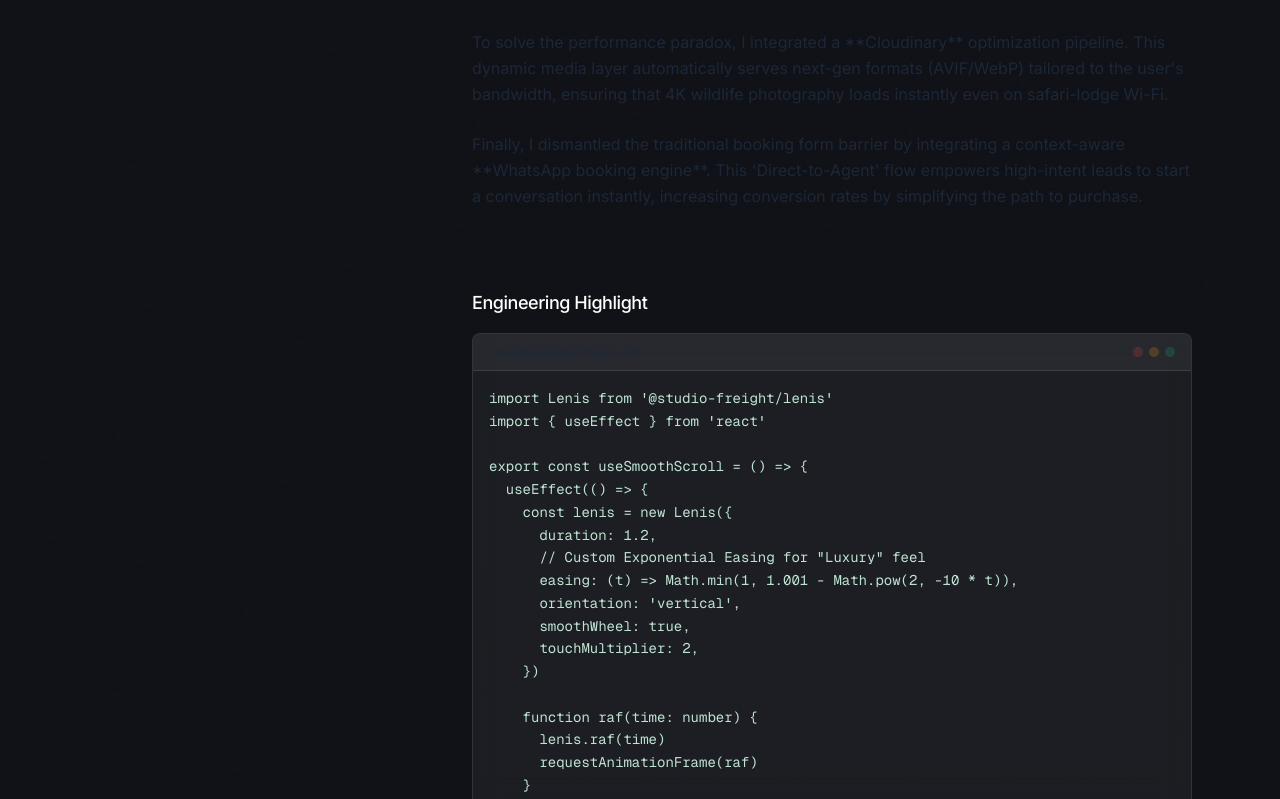
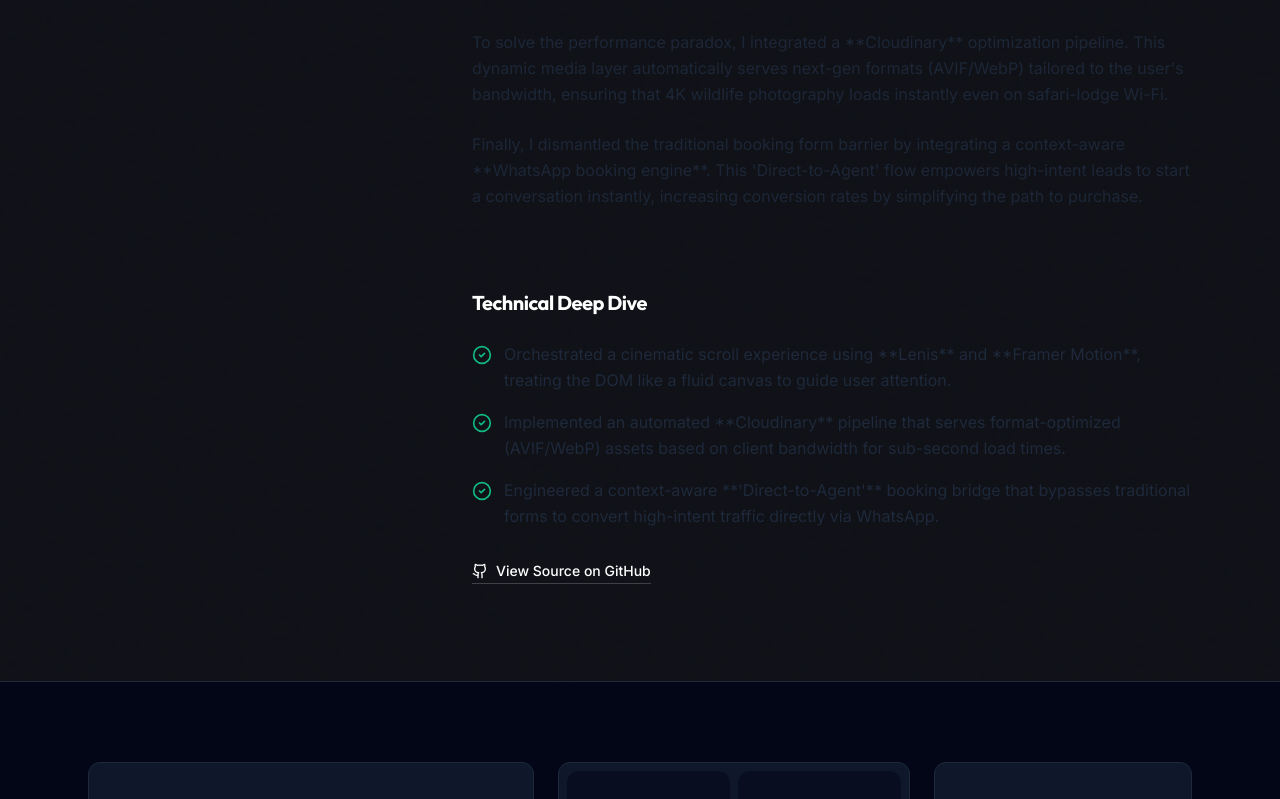
Before and after one commit to Caleb-Kiune/calebkiune, a Next.js app: page /work/eco-plains-safaris in a window 1280 px wide. Shown: the part 2001-2800 px from the top of the page. Built offline with nearby package versions, Linux system fonts and the light colour scheme.

Commit message:
feat: Replaced project code snippets with a technical highlights list and a GitHub repository link.

```diff
--- a/src/components/work/case-study-layout.tsx
+++ b/src/components/work/case-study-layout.tsx
@@ -2,8 +2,7 @@ import Link from "next/link";
 import Image from "next/image";
 import { ProjectCaseStudy } from "@/lib/types/project";
 import { ProjectMetrics } from "@/components/work/project-metrics";
-import { CodeBlock } from "@/components/work/code-block";
-import { ArrowUpRight, Github, ArrowLeft } from "lucide-react";
+import { ArrowUpRight, Github, ArrowLeft, CheckCircle2 } from "lucide-react";
 import { cn } from "@/lib/utils";
 
 interface CaseStudyLayoutProps {
@@ -153,17 +152,30 @@ export function CaseStudyLayout({ project }: CaseStudyLayoutProps) {
                             </div>
                         </div>
 
-                        {/* Code Spotlight */}
-                        {project.codeSnippet && (
-                            <div className="mt-12">
-                                <h3 className="text-lg font-medium text-white mb-4">Engineering Highlight</h3>
-                                <CodeBlock
-                                    title={project.codeSnippet.title}
-                                    language={project.codeSnippet.language}
-                                    code={project.codeSnippet.code}
-                                />
-                            </div>
-                        )}
+                        {/* Technical Deep Dive */}
+                        <div className="mt-12">
+                            <h3 className="text-xl font-display font-bold text-white mb-6">Technical Deep Dive</h3>
+                            <ul className="space-y-4 mb-8">
+                                {project.technicalHighlights.map((point, index) => (
+                                    <li key={index} className="flex items-start">
+                                        <CheckCircle2 className="w-5 h-5 text-primary mt-1 mr-3 flex-shrink-0" />
+                                        <span className="text-muted leading-relaxed">{point}</span>
+                                    </li>
+                                ))}
+                            </ul>
+
+                            {project.repoUrl && (
+                                <a
+                                    href={project.repoUrl}
+                                    target="_blank"
+                                    rel="noopener noreferrer"
+                                    className="inline-flex items-center text-sm font-medium text-white hover:text-primary transition-colors border-b border-white/20 hover:border-primary pb-0.5"
+                                >
+                                    <Github className="w-4 h-4 mr-2" />
+                                    View Source on GitHub
+                                </a>
+                            )}
+                        </div>
 
                         {/* Gallery (Simple Grid for now) */}
                         {/* Future improvement: Carousel */}
--- a/src/lib/data/projects.ts
+++ b/src/lib/data/projects.ts
@@ -32,35 +32,12 @@ export const PROJECTS: ProjectCaseStudy[] = [
     ],
     gallery: [ecoPlains],
     liveUrl: "https://eco-plains-safaris.vercel.app",
-    codeSnippet: {
-      title: "useSmoothScroll.ts",
-      language: "typescript",
-      code: `
-import Lenis from '@studio-freight/lenis'
-import { useEffect } from 'react'
-
-export const useSmoothScroll = () => {
-  useEffect(() => {
-    const lenis = new Lenis({
-      duration: 1.2,
-      // Custom Exponential Easing for "Luxury" feel
-      easing: (t) => Math.min(1, 1.001 - Math.pow(2, -10 * t)),
-      orientation: 'vertical',
-      smoothWheel: true,
-      touchMultiplier: 2,
-    })
-
-    function raf(time: number) {
-      lenis.raf(time)
-      requestAnimationFrame(raf)
-    }
-
-    requestAnimationFrame(raf)
-    return () => lenis.destroy()
-  }, [])
-}
-      `.trim()
-    }
+    repoUrl: "https://github.com/Caleb-Kiune/eco-plains-safaris",
+    technicalHighlights: [
+      "Orchestrated a cinematic scroll experience using **Lenis** and **Framer Motion**, treating the DOM like a fluid canvas to guide user attention.",
+      "Implemented an automated **Cloudinary** pipeline that serves format-optimized (AVIF/WebP) assets based on client bandwidth for sub-second load times.",
+      "Engineered a context-aware **'Direct-to-Agent'** booking bridge that bypasses traditional forms to convert high-intent traffic directly via WhatsApp."
+    ]
   },
   {
     id: "kentab",
@@ -90,23 +67,12 @@ export const useSmoothScroll = () => {
     ],
     gallery: [kentab],
     liveUrl: "https://kentab-six.vercel.app",
-    codeSnippet: {
-      title: "QuoteSchema.ts",
-      language: "typescript",
-      code: `
-export const QuoteSchema = z.object({
-  vehicleValue: z.number().min(500000, "Minimum value is 500k"),
-  coverType: z.enum(["comprehensive", "third-party"]),
-  usage: z.enum(["private", "commercial"]),
-  // Real-time premium calculation logic attached
-  clientDetails: z.object({
-    name: z.string().min(2, "Name required"),
-    email: z.string().email("Invalid email"),
-    phone: z.string().regex(/^(\\+254|0)[17]\\d{8}$/, "Valid KE phone required")
-  })
-});
-      `.trim()
-    }
+    repoUrl: "https://github.com/Caleb-Kiune/kentab",
+    technicalHighlights: [
+      "Architected a schema-first validation layer using **Zod** to sanitize complex underwriting inputs in real-time, preventing invalid data submission.",
+      "Leveraged **Next.js Server-Side Rendering (SSR)** to achieve sub-800ms Time-to-Interactive (TTI), critical for the bandwidth-constrained local market.",
+      "Built a client-side **Logic Engine** that instantly synthesizes multi-variable quote data into an actionable summary, removing the need for server round-trips."
+    ]
   },
   {
     id: "happy-feet",
@@ -136,32 +102,11 @@ export const QuoteSchema = z.object({
     ],
     gallery: [happyFeet],
     liveUrl: "https://happy-happy-feet.vercel.app",
-    codeSnippet: {
-      title: "useInventorySubscription.ts",
-      language: "typescript",
-      code: `
-import { useEffect } from 'react'
-import { supabase } from '@/lib/supabase'
-
-export function useInventorySubscription(productId: string, onUpdate: (newStock: number) => void) {
-  useEffect(() => {
-    const channel = supabase
-      .channel(\`product-\${productId}\`)
-      .on(
-        'postgres_changes',
-        { event: 'UPDATE', schema: 'public', table: 'products', filter: \`id=eq.\${productId}\` },
-        (payload) => {
-          onUpdate(payload.new.stock_level)
-        }
-      )
-      .subscribe()
-
-    return () => {
-      supabase.removeChannel(channel)
-    }
-  }, [productId, onUpdate])
-}
-      `.trim()
-    }
+    repoUrl: "https://github.com/Caleb-Kiune/Happy-Happy-Feet",
+    technicalHighlights: [
+      "Established a real-time inventory sync using **Supabase Subscriptions** to prevent overselling high-demand items during active browsing sessions.",
+      "Developed a **'Hybrid Commerce'** checkout flow that compiles complex cart state into structured metadata for seamless off-platform completion.",
+      "Utilized **Tailwind CSS v4** and layout preservation strategies to create native-app-like transitions between product grids and detail views."
+    ]
   }
 ];
--- a/src/lib/types/project.ts
+++ b/src/lib/types/project.ts
@@ -31,9 +31,5 @@ export interface ProjectCaseStudy {
     // Links
     liveUrl?: string; // "Visit Live Site"
     repoUrl?: string; // "View Source" (Optional)
-    codeSnippet?: {
-        title: string;
-        language: string;
-        code: string; // The "Code Spotlight"
-    };
+    technicalHighlights: string[];
 }
```
